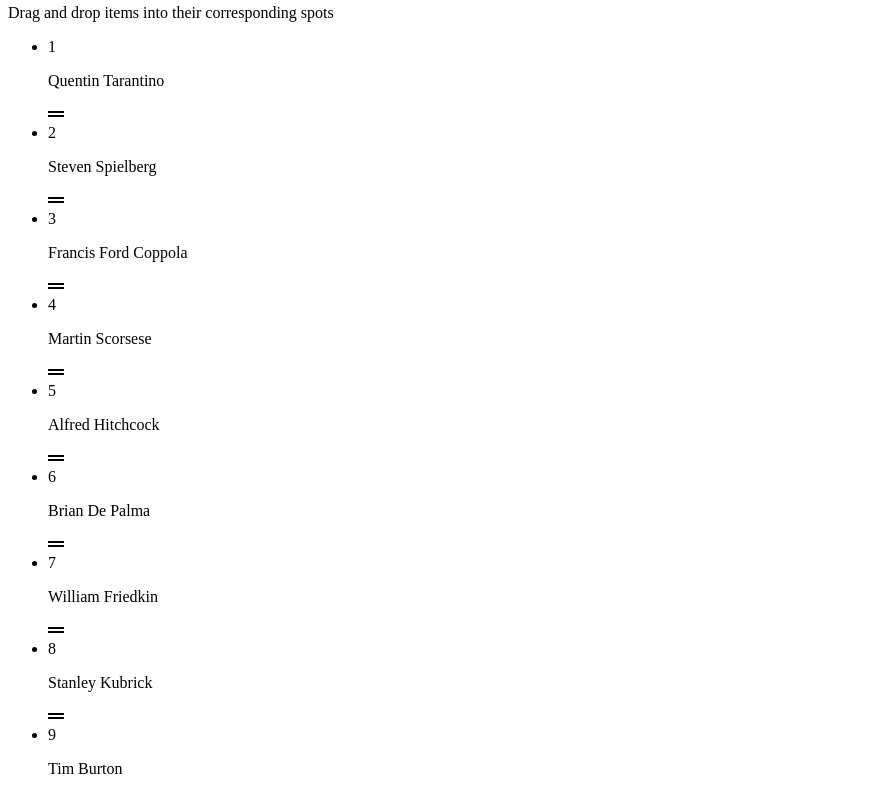
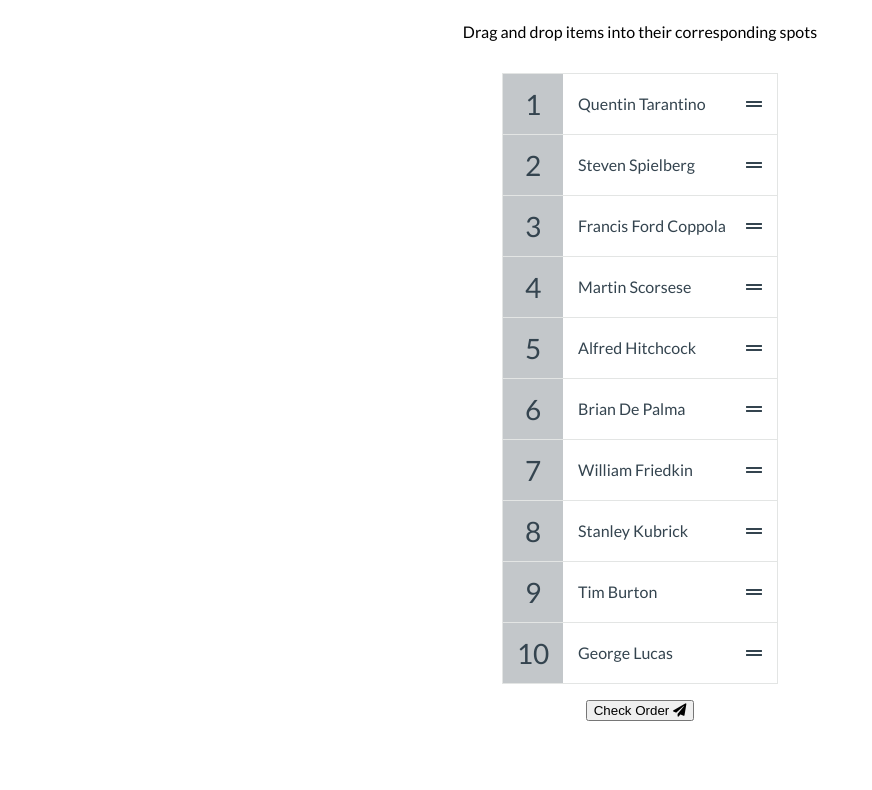
Before and after one commit to ekateriinal/best-directors-drag-and-drop, a plain HTML site: page index.html in a window 1280 px wide. Shown: the part 76-866 px from the top of the page, without its empty margins (0-872 px from the left). After the commit the page ends 800 px from the top, so only its background shows below. Drawn offline with Linux system fonts and the light colour scheme.

Commit message:
Updated css file, added all the stylings needed

```diff
--- a/app.js
+++ b/app.js
@@ -23,13 +23,11 @@ createList();
 
 //Insert list items into DOM
 function createList() {
-    [...bestDirectors]
-    .map(a => ({ value: a, sort: Math.random() }))
-    .sort((a, b) => a.sort - b.sort)
-    .map(a => a.value)
+    [...bestDirectors] //copied array
+    .map(a => ({ value: a, sort: Math.random() })) //changed to the object with a value and sort
+    .sort((a, b) => a.sort - b.sort) // sorted
+    .map(a => a.value) // turned back to an array of strings
     .forEach((person, index) => {
-        console.log(person);
-
         const listItem = document.createElement('li'); //created list item
         listItem.setAttribute('data-index', index); //setting attribute
 
--- a/index.css
+++ b/index.css
@@ -1,3 +1,74 @@
+@import url('https://fonts.googleapis.com/css2?family=Lato:ital,wght@0,100;0,300;0,400;0,700;0,900;1,100;1,300;1,400;1,700;1,900&display=swap');
+
+:root {
+    --border-color: #e3e5e4;
+    --background-color: #c3c7ca;
+    --text-color: #34444f;
+}
+
 * {
     box-sizing: border-box;
 }
+
+body {
+    background-color: #fff;
+    display: flex;
+    flex-direction: column;
+    align-items: center;
+    justify-content: flex-start;
+    height: 100vh;
+    margin: 0;
+    font-family: 'Lato', sans-serif;
+}
+
+.draggable-list {
+    border: 1px solid var(--border-color);
+    color: var(--text-color);
+    padding: 0;
+    list-style-type: none;
+}
+
+.draggable-list li {
+background-color: #fff;
+display: flex;
+flex: 1;
+}
+
+.draggable-list li:not(:last-of-type) {
+    border-bottom: 1px solid var(--border-color);
+}
+
+.draggable-list .number {
+    background-color: var(--background-color);
+    display: flex;
+    align-items: center;
+    justify-content: center;
+    font-size: 28px;
+    height: 60px;
+    width: 60px;
+}
+
+.draggable-list li.over .draggable {
+    background-color: #eaeaea;
+}
+
+.draggable-list .person-name {
+    margin: 0px 20px 0 0;
+}
+
+.draggable-list  li.right .person-name {
+    color: #3ae374;
+}
+
+.draggable-list  li.wrong .person-name {
+    color: #ff3838;
+    }
+
+.draggable {
+    cursor: pointer;
+    display: flex;
+    align-items: center;
+    justify-content: space-between;
+    padding: 15px;
+    flex: 1;
+}
```
